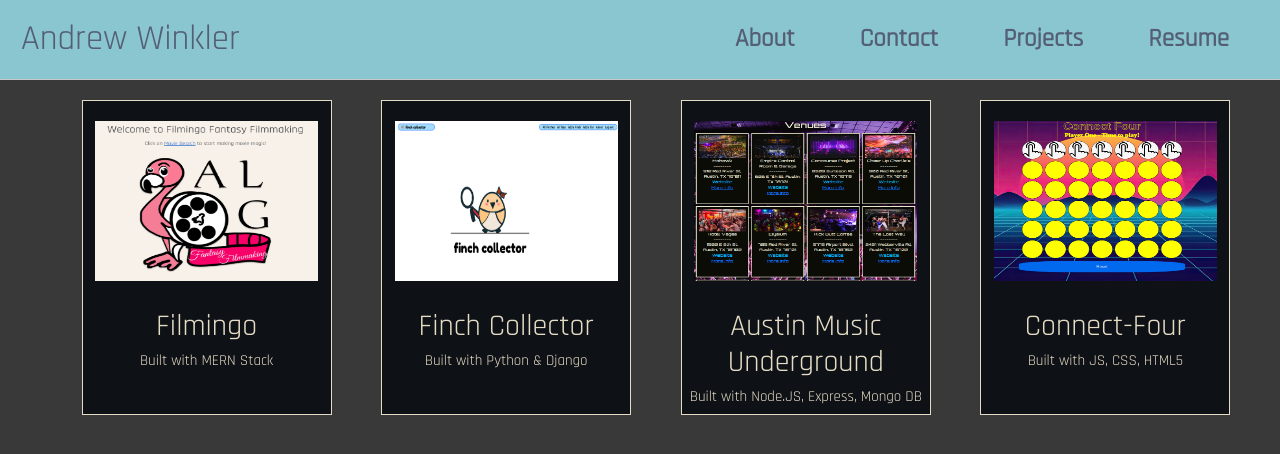
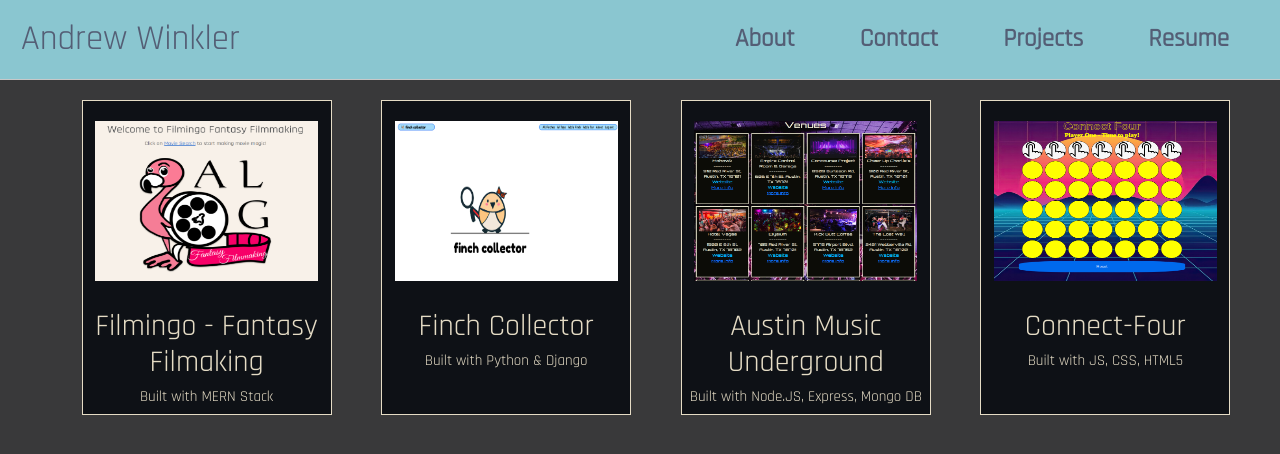
Before and after one commit to Metranohm/portfolio, a React (Create React App) app: page /projects in a window 1280 px wide. Shown: the top 454 px of the page. Built offline with nearby package versions, Linux system fonts and the light colour scheme.

Commit message:
update filmingo display

```diff
--- a/src/data/projects.js
+++ b/src/data/projects.js
@@ -2,7 +2,7 @@ import React from "react"
 
 const projects = [
   {
-    title: "Filmingo",
+    title: "Filmingo - Fantasy Filmaking",
     description: "Filmingo is a web app built using the MERN stack utilizing The Movie Database API, allowing users to search the database and add movies and actors to their favorites as well as switch up the cast members of movies to create their own dream movie casts.",
     image: '/filmingo.png',
     repositoryLink: 'https://github.com/KnucklesLT/fantasy-film-front-end.git',
```
